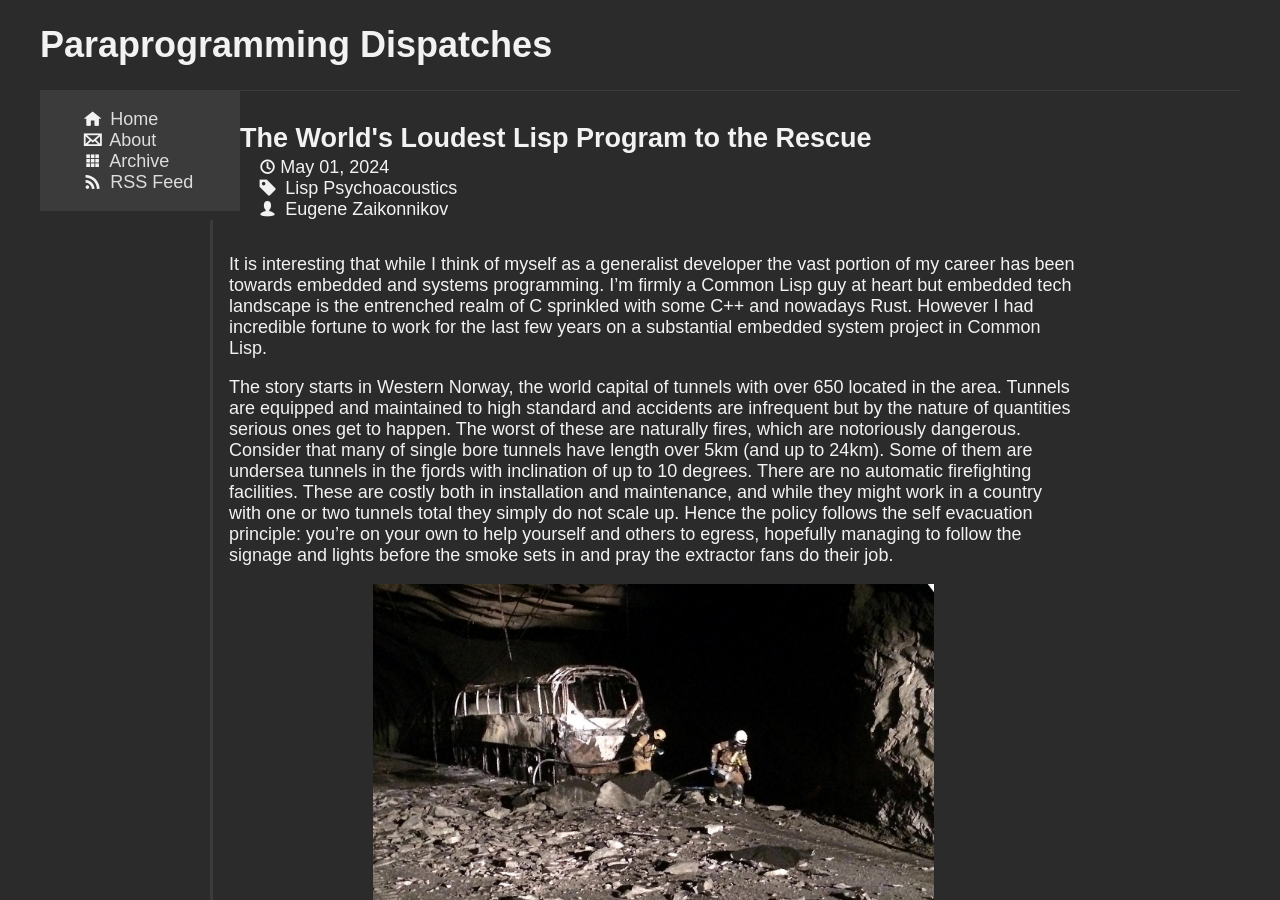
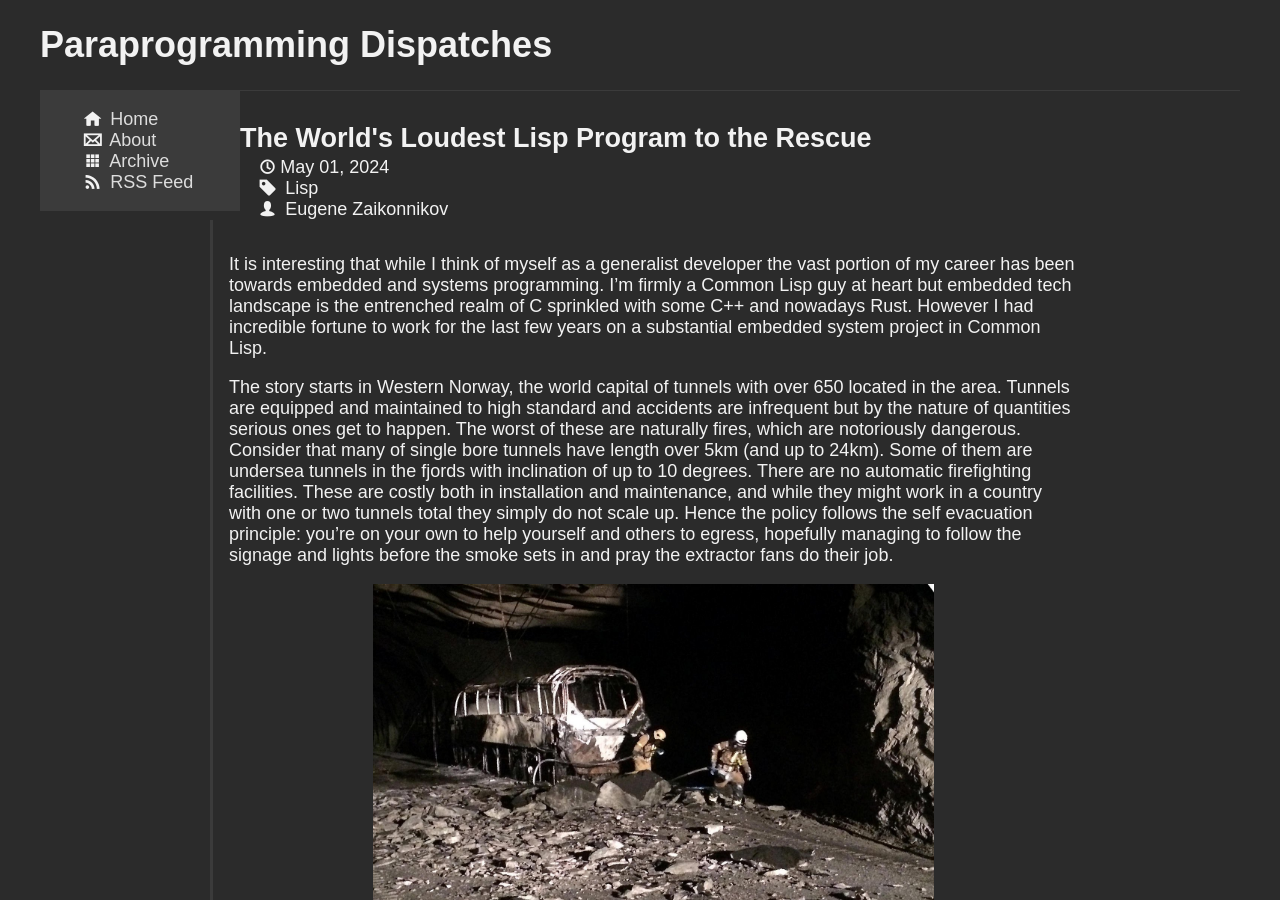
Before and after one commit to varjagg/varjagg.github.io, a Jekyll site: the page built from _posts/2024-05-01-worlds-loudest-lisp-program.md, in a window 1280 px wide and 900 px high. Built offline with Jekyll 4.4.1, drawn with Linux system fonts in a browser that asks for light colours; part of the change alters nothing that is shown.

```diff
--- a/_posts/2024-05-01-worlds-loudest-lisp-program.md
+++ b/_posts/2024-05-01-worlds-loudest-lisp-program.md
@@ -1,7 +1,8 @@
 ---
 layout: post
 title: The World's Loudest Lisp Program to the Rescue
-category: Lisp Psychoacoustics
+category: Lisp
+permalink: /lisp psychoacoustics/2024/05/01/worlds-loudest-lisp-program/
 ---
 
 It is interesting that while I think of myself as a generalist developer the vast portion of my career has been towards embedded and systems programming. I'm firmly a Common Lisp guy at heart but embedded tech landscape is the entrenched realm of C sprinkled with some C++ and nowadays Rust. However I had incredible fortune to work for the last few years on a substantial embedded system project in Common Lisp.
```
